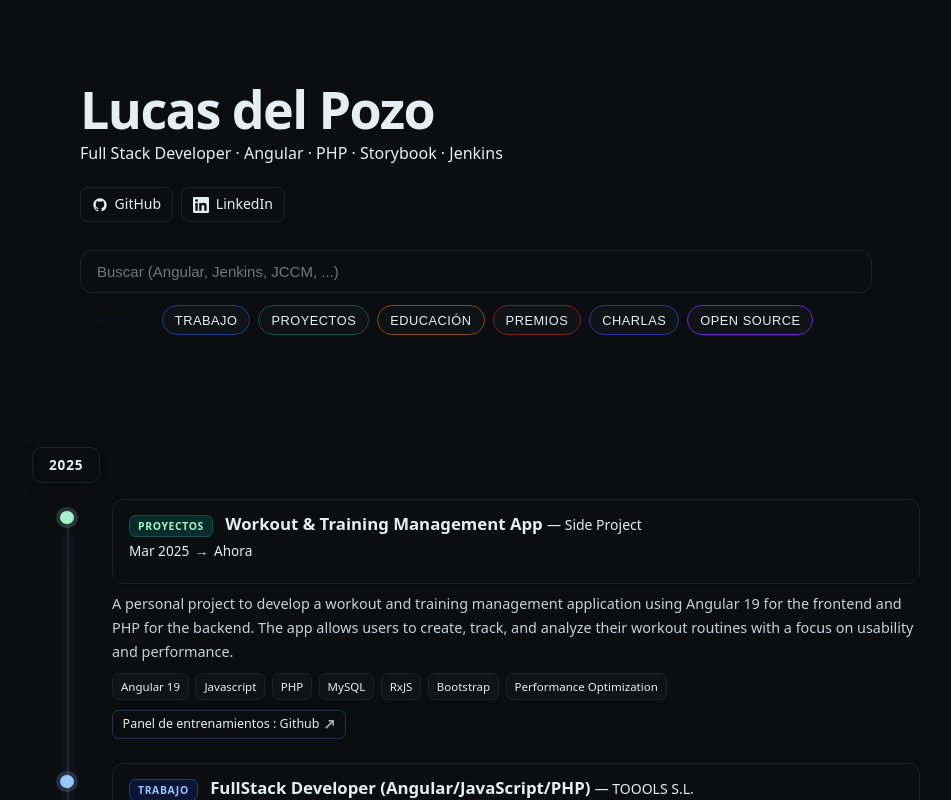
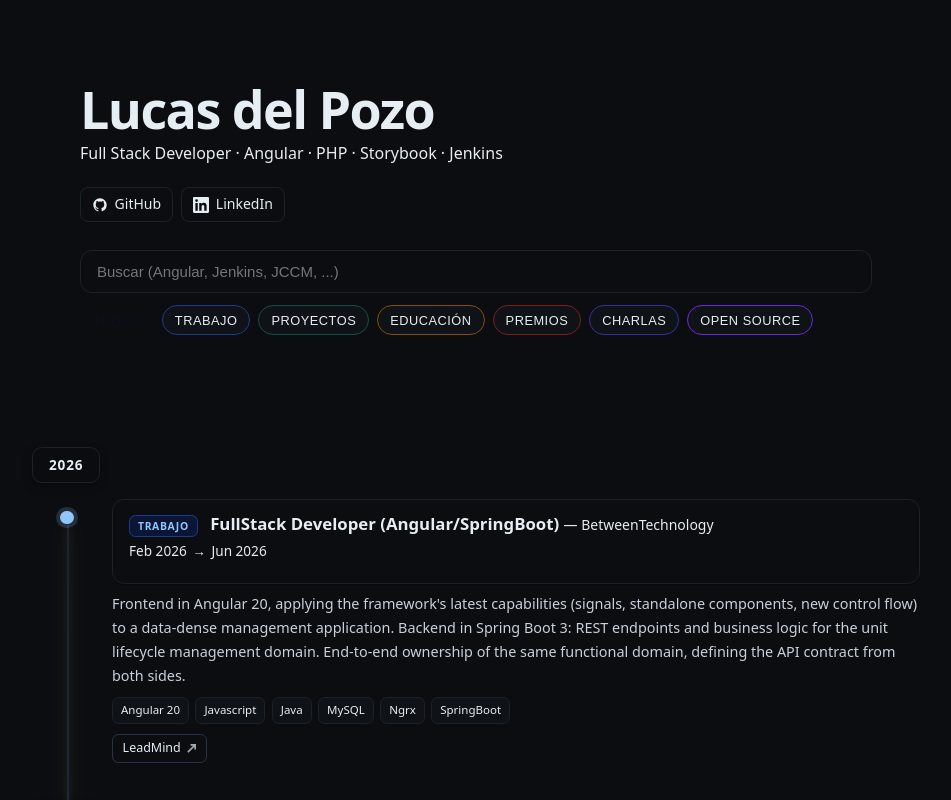
Before and after one commit to FromTheWell/lucas-portfolio, an Angular app: page / in a window 1280 px wide. Shown: the top 800 px of the page, without its empty margins (164-1115 px from the left). Built offline with nearby package versions, Linux system fonts and the light colour scheme.

Commit message:
feat: agregar nueva experiencia laboral como FullStack Developer en BetweenTechnology

```diff
--- a/src/app/data/timeline.data.ts
+++ b/src/app/data/timeline.data.ts
@@ -2,6 +2,21 @@ import { TimelineItem } from '../models/timeline';
 
 
 export const TIMELINE: TimelineItem[] = [
+
+{
+id: '2026-BetweenTech',
+kind: 'job',
+title: 'FullStack Developer (Angular/SpringBoot)',
+org: 'BetweenTechnology',
+description: 'Frontend in Angular 20, applying the framework\'s latest capabilities (signals, standalone components, new control flow) to a data-dense management application. Backend in Spring Boot 3: REST endpoints and business logic for the unit lifecycle management domain. End-to-end ownership of the same functional domain, defining the API contract from both sides.',
+tech: ['Angular 20', 'Javascript', 'Java', 'MySQL', 'Ngrx', 'SpringBoot'],
+start: '2026-02',
+end: '2026-06',
+highlight: true,
+links: [
+{ label: 'LeadMind', url: 'https://www.cafmobility.com/soluciones/servicios/' },
+]
+},
   {
 id: '2025-workout-app',
 kind: 'project',
```
